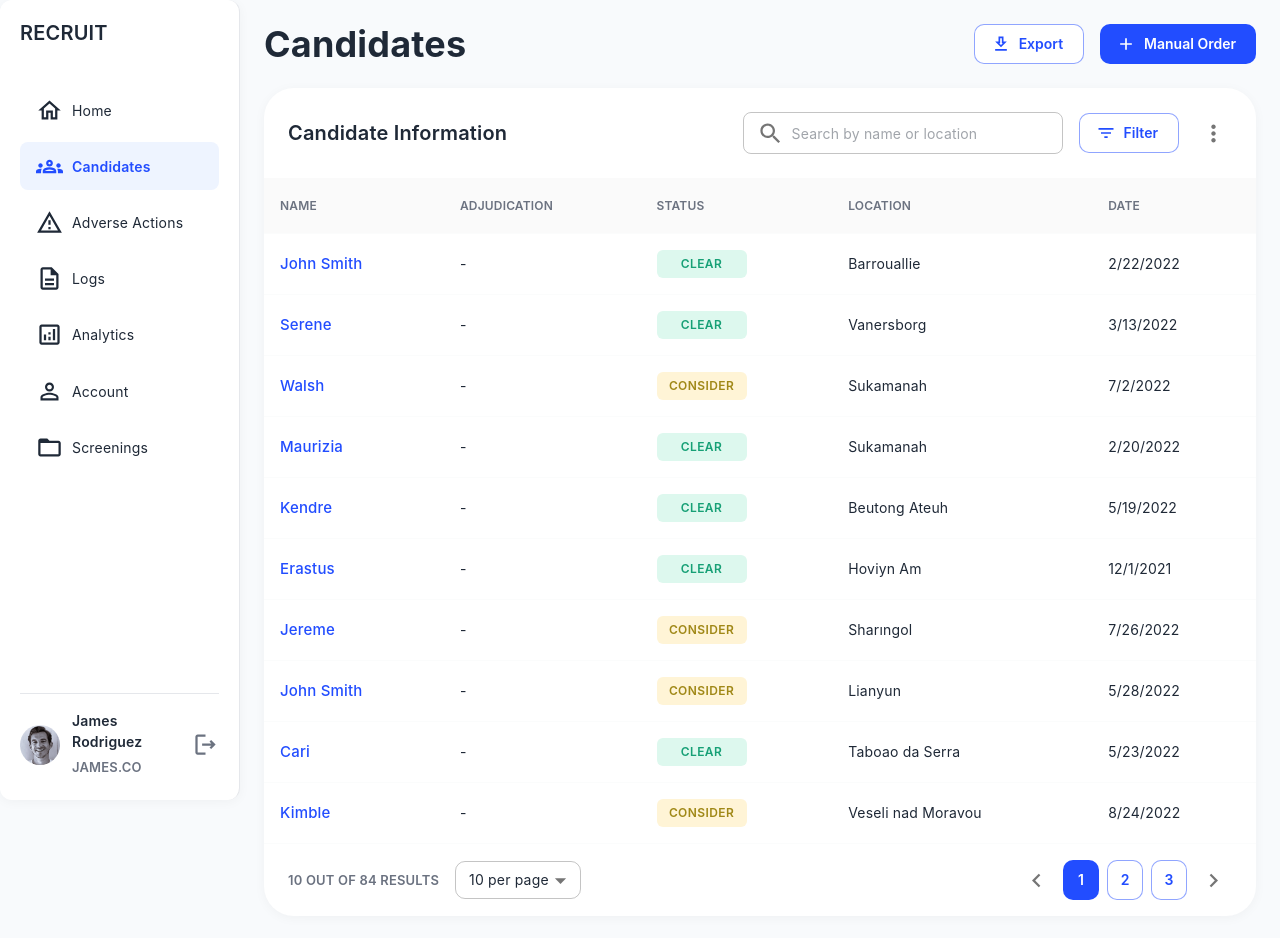
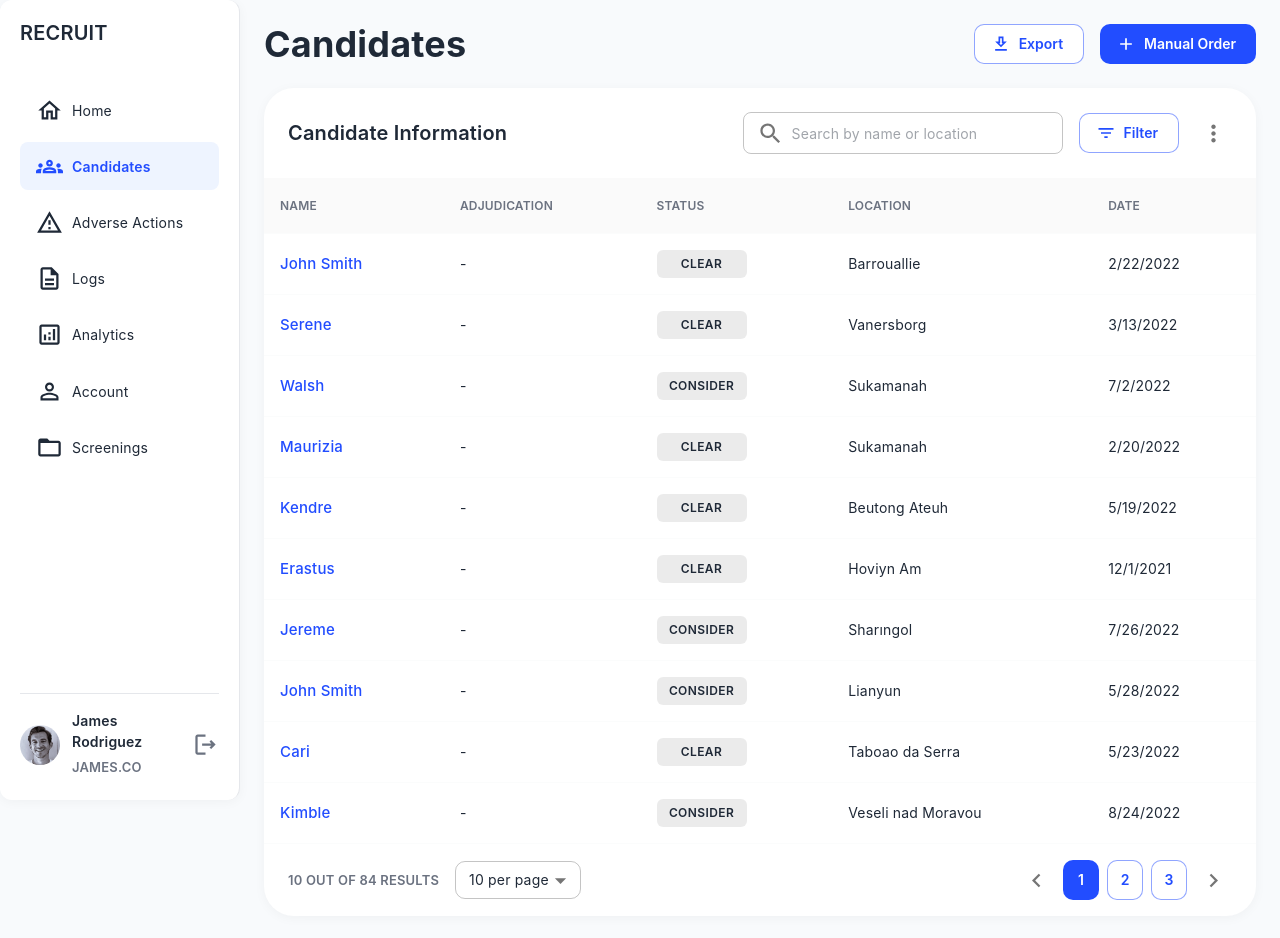
Before and after one commit to Akshayreddy0910/AkshayReddy_ldp, a React (Vite) app in the folder react-sm-app/: page / in a window 1280 px wide. Built offline with nearby package versions, Linux system fonts and the light colour scheme.

Commit message:
Require color prop for StatusBadge component

```diff
--- a/react-sm-app/src/components/atoms/StatusBadge/index.tsx
+++ b/react-sm-app/src/components/atoms/StatusBadge/index.tsx
@@ -3,20 +3,15 @@ import type { ChipProps } from "@mui/material/Chip";
 
 interface StatusBadgeProps {
   status: string;
-  color?: ChipProps["color"];
+  color: ChipProps["color"];
 }
-
-const STATUS_COLOR_MAP: Record<string, ChipProps["color"]> = {
-  CLEAR: "success",
-  CONSIDER: "warning",
-};
 
 const StatusBadge = ({ status, color }: StatusBadgeProps) => {
   return (
     <Chip
       label={status}
       size="small"
-      color={color ?? STATUS_COLOR_MAP[status] ?? "default"}
+      color={color}
     />
   );
 };
```
